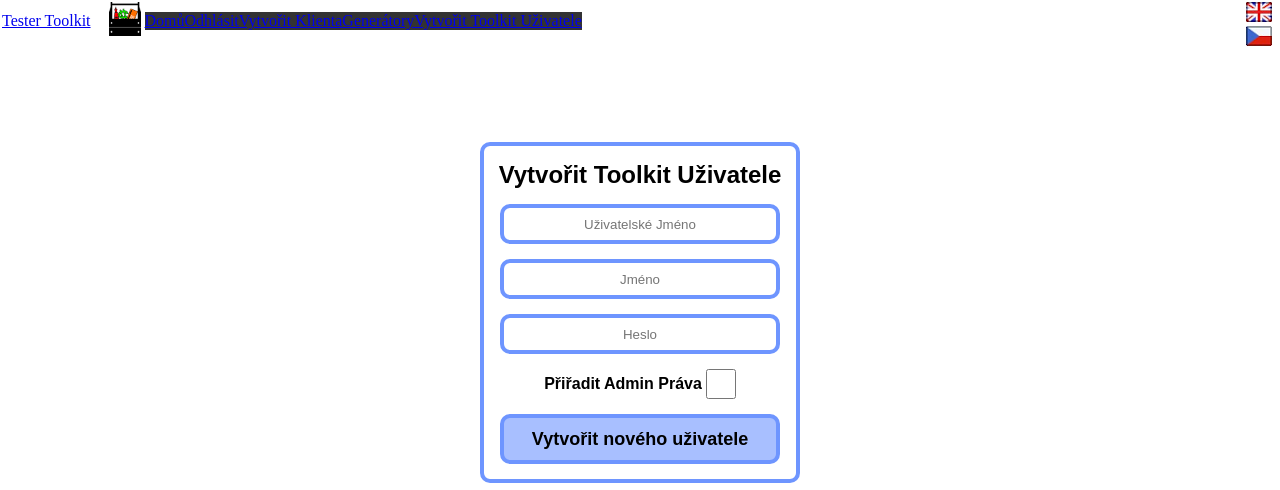
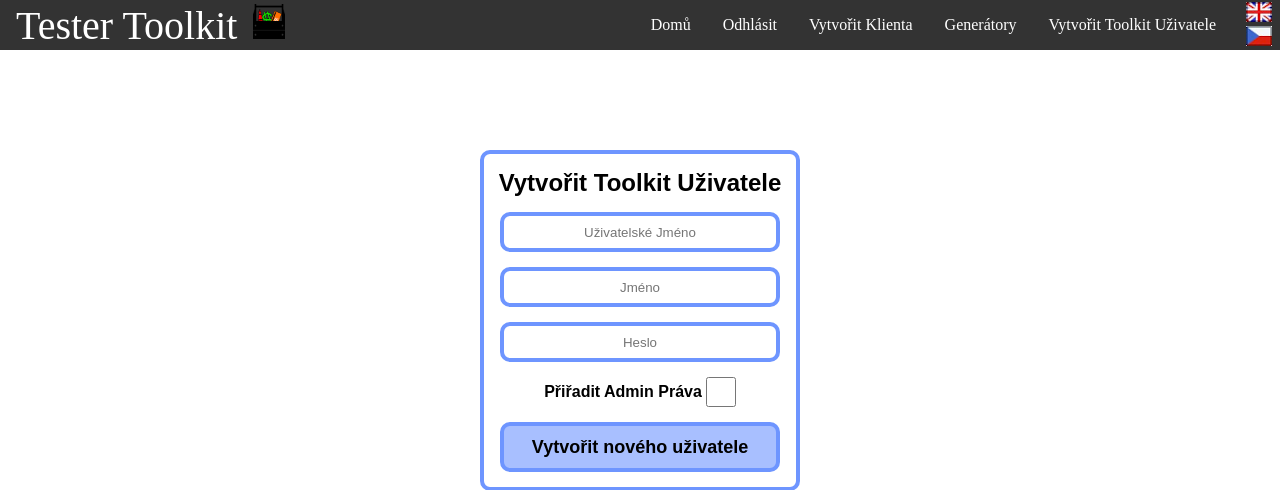
Before and after one commit to Crowmorian/testerToolkit_App, a Flask app: page /cs/createUser in a window 1280 px wide. Shown: the top 490 px of the page. Run offline with Flask 2, Linux system fonts and the light colour scheme; a user stored in the database is signed in; parts of the project's set-up code (start-up, migrations or seed data) failed here and were passed over.

Commit message:
Signed-off-by: Crowmorian <crowmorian@gmail.com>

```diff
--- a/testerToolkit_app/project/templates/cs/base.html
+++ b/testerToolkit_app/project/templates/cs/base.html
@@ -13,48 +13,33 @@
 </head>
 
 <body>
-    <div class="header">
-        <table class="header-table">
-            <tr class="header-track">
-                <td class="title">
-                    <a class="title-container" href="{{ url_for('main.CSindex') }}">Tester Toolkit</a>
-                </td>
-                <td class="logo">
-                    <img src="{{ url_for('static',filename='icon.png') }}" class="logo-image">
-                </td>
-                <td class="spacer">
-
-                </td>
-                <td class="navbar-container">
-                    <div class="navbar">
-                        <a href="{{ url_for('main.CSindex') }}" class="navbar-item">
-                            Domů
+    <nav class="navbar">
+        <div class="brand-title"><a href="{{ url_for('main.CSindex') }}">Tester Toolkit</a><img src="{{ url_for('static',filename='icon.png') }}" class="logo-image"></div>
+        <a href="#" class="toggle-button" id="toggle-button">
+            <span class="bar"></span>
+            <span class="bar"></span>
+            <span class="bar"></span>
         </a>
+        <div class="navbar-links">
+            <ul>
+                <li><a href="{{ url_for('main.CSindex') }}">Domů</a></li>
                 {% if not current_user.is_authenticated %}
-                        <a href="{{ url_for('auth.CSlogin') }}" class="navbar-item">
-                            Přihlásit
-                        </a>
+                <li><a href="{{ url_for('auth.CSlogin') }}">Přihlásit</a></li>
                 {% endif %}
                 {% if current_user.is_authenticated %}
-                        <a href="{{ url_for('auth.CSlogout') }}" class="navbar-item">
-                            Odhlásit
-                        </a>
+                <li><a href="{{ url_for('auth.CSlogout') }}">Odhlásit</a></li>
                 {% endif %}
                 {% if current_user.is_authenticated %}
-                        <a href="{{ url_for('main.CScreateClient') }}" class="navbar-item">
-                            Vytvořit Klienta
-                        </a>
+                <li><a href="{{ url_for('main.CScreateClient') }}">Vytvořit Klienta</a></li>
                 {% endif %}
                 {% if current_user.is_authenticated %}
-                        <a href="{{ url_for('main.CSgenerators') }}" class="navbar-item">
-                            Generátory
-                        </a>
+                <li><a href="{{ url_for('main.CSgenerators') }}">Generátory</a></li>
                 {% endif %}
                 {% if current_user.is_authenticated and current_user.admin == 1 %}
-                        <a href="{{ url_for('auth.CScreateUser') }}" class="navbar-item">
-                            Vytvořit Toolkit Uživatele
-                        </a>
+                <li><a href="{{ url_for('auth.CScreateUser') }}">Vytvořit Toolkit Uživatele</a></li>
                 {% endif %}
+            </ul>
+        </div>
         <div class="lang-selection">
             <div>
                 <a href="{{ url_for('main.setEng') }}" class="navbar-item-lang">
@@ -67,11 +52,7 @@
                 </a>
             </div>
         </div>
-                    </div>
-                </td>
-            </tr>
-        </table>
-    </div>
+    </nav>
 
     <div class="main-body">
         <div class="main-container">
@@ -81,4 +62,13 @@
     </div>
 </body>
 
+<script type="text/javascript">
+    const toggleButton = document.getElementById('toggle-button')
+    const navbarLinks = document.getElementsByClassName('navbar-links')[0]
+
+    toggleButton.addEventListener('click', () => {
+      navbarLinks.classList.toggle('active')
+    })
+</script>
+
 </html>
```
Lines whose indentation alone changed are shown as unchanged.
